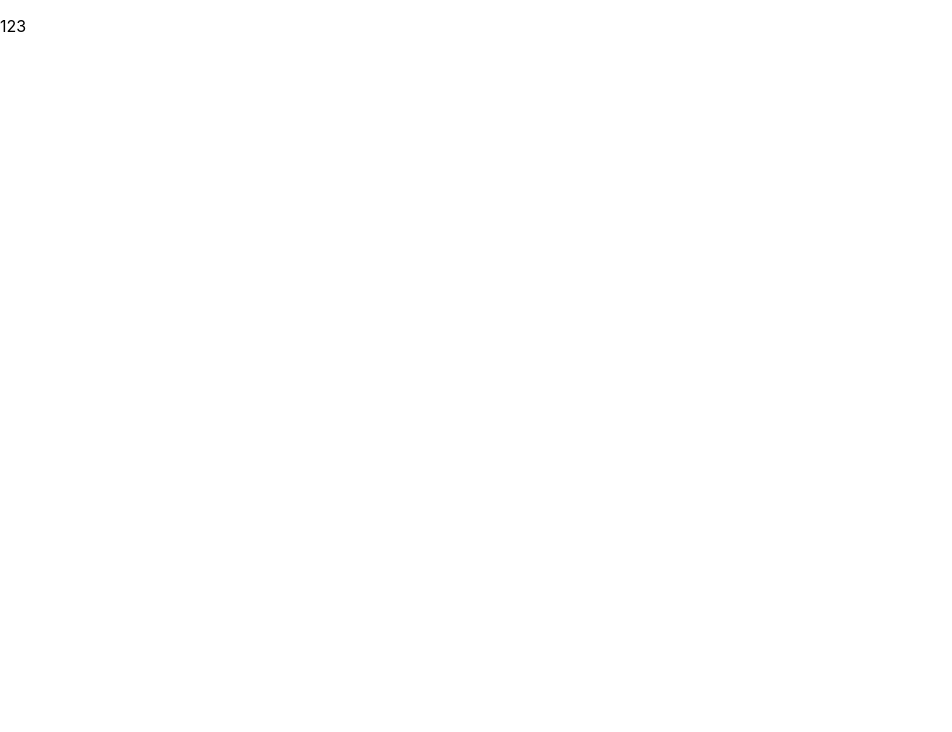
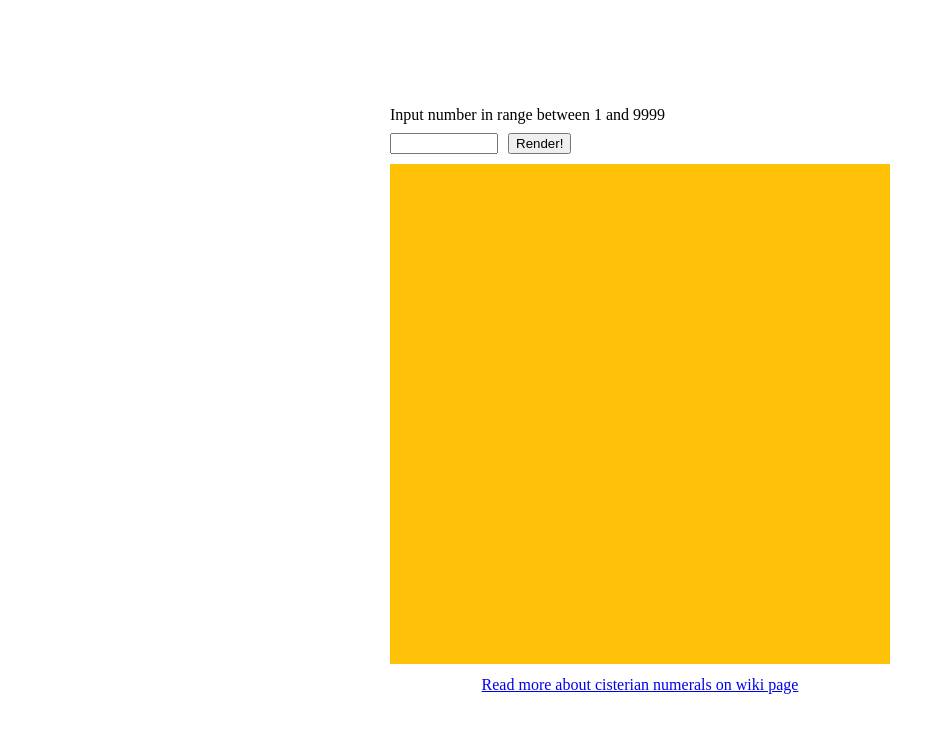
Before and after one commit to LukaszSamulnik/molecule-one, a React (Create React App) app: page / in a window 1280 px wide. Shown: the top 732 px of the page, without its empty margins (0-952 px from the left). Built offline with nearby package versions, Linux system fonts and the light colour scheme.

Commit message:
added initial app shell

```diff
--- /dev/null
+++ b/src/App.css
@@ -0,0 +1,33 @@
+.app-container {
+	min-height: 100vh;
+	display: flex;
+	flex-direction: column;
+	justify-content: center;
+	align-items: center;
+}
+
+.form {
+	display: flex;
+	flex-direction: column;
+}
+
+.input-wrapper {
+	display: flex;
+	align-items: center;
+}
+
+.input-number {
+	flex-basis: 100px;
+	margin-right: 10px;
+}
+
+.input-hint {
+	color: rgb(215, 100, 100);
+}
+
+.input-wrapper,
+.input-label,
+.input-hint,
+.canvas {
+	margin-bottom: 10px;
+}
--- a/src/App.js
+++ /dev/null
@@ -1,5 +0,0 @@
-function App() {
-	return <p>123</p>;
-}
-
-export default App;
--- /dev/null
+++ b/src/App.tsx
@@ -0,0 +1,106 @@
+import React, { useEffect, useRef, useState } from 'react';
+import './App.css';
+
+const App = (): JSX.Element => {
+	const [numberToRender, setNumberToRender] = useState<number>();
+	const [hint, setHint] = useState<string>('');
+
+	const canvasRef = useRef<HTMLCanvasElement>(null);
+
+	const MIN_IN_RANGE = 1;
+	const MAX_IN_RANGE = 9999;
+
+	const renderHint = (): JSX.Element | null =>
+		hint.length > 0 ? <p className='input-hint'>{hint}</p> : null;
+
+	const clearHint = (): void => setHint('');
+
+	useEffect(() => {
+		const canvas = canvasRef.current;
+
+		if (canvas) {
+			const context = canvas.getContext('2d');
+
+			if (context) {
+				context.fillStyle = '#ffc107';
+				context.fillRect(0, 0, context.canvas.width, context.canvas.height);
+
+				console.log({ canvas, context });
+			}
+		}
+	}, []);
+
+	const handleInputChange = (evt: React.ChangeEvent<HTMLInputElement>) => {
+		clearHint();
+
+		if (evt.currentTarget.value) {
+			setNumberToRender(evt.currentTarget.valueAsNumber);
+		}
+	};
+
+	const handleSubmitForm = (evt: React.FormEvent<HTMLFormElement>) => {
+		// bailout/validate early and advise
+		if (!numberToRender || numberToRender < MIN_IN_RANGE || numberToRender > MAX_IN_RANGE) {
+			setHint('Please input number in given range');
+		}
+
+		evt.preventDefault();
+	};
+
+	return (
+		<div className='app-container'>
+			<main>
+				<form
+					className='form'
+					onSubmit={handleSubmitForm}
+				>
+					<label
+						htmlFor='input-number'
+						className='input-label'
+					>
+						Input number in range between 1 and 9999
+					</label>
+					<div className='input-wrapper'>
+						<input
+							id='input-number'
+							className='input-number'
+							onChange={handleInputChange}
+							type='number'
+							min={MIN_IN_RANGE}
+							max={MAX_IN_RANGE}
+						/>
+
+						<button
+							className='input-render'
+							type='submit'
+						>
+							Render!
+						</button>
+					</div>
+					{renderHint()}
+				</form>
+
+				<canvas
+					className='canvas'
+					ref={canvasRef}
+					width='500'
+					height='500'
+				></canvas>
+			</main>
+
+			<footer>
+				<p>
+					<a
+						href='https://en.wikipedia.org/wiki/Cistercian_numerals'
+						target='_blank'
+						rel='noopener noreferrer'
+					>
+						Read more about cisterian numerals on wiki page
+					</a>
+				</p>
+			</footer>
+		</div>
+	);
+};
+
+export default App;
--- a/src/index.css
+++ b/src/index.css
@@ -1,11 +1,6 @@
 body {
-	margin: 0;
 	font-family: -apple-system, BlinkMacSystemFont, 'Segoe UI', 'Roboto', 'Oxygen', 'Ubuntu',
 		'Cantarell', 'Fira Sans', 'Droid Sans', 'Helvetica Neue', sans-serif;
 	-webkit-font-smoothing: antialiased;
 	-moz-osx-font-smoothing: grayscale;
 }
-
-code {
-	font-family: source-code-pro, Menlo, Monaco, Consolas, 'Courier New', monospace;
-}
--- a/src/index.js
+++ b/src/index.js
@@ -1,8 +1,9 @@
 import React from 'react';
 import ReactDOM from 'react-dom/client';
+import App from './App.tsx';
 import './index.css';
-import App from './App';
 import reportWebVitals from './reportWebVitals';
+import './reset.css';
 
 const root = ReactDOM.createRoot(document.getElementById('root'));
 root.render(
--- /dev/null
+++ b/src/reset.css
@@ -0,0 +1,129 @@
+/* http://meyerweb.com/eric/tools/css/reset/
+   v2.0 | 20110126
+   License: none (public domain)
+*/
+
+html,
+body,
+div,
+span,
+applet,
+object,
+iframe,
+h1,
+h2,
+h3,
+h4,
+h5,
+h6,
+p,
+blockquote,
+pre,
+a,
+abbr,
+acronym,
+address,
+big,
+cite,
+code,
+del,
+dfn,
+em,
+img,
+ins,
+kbd,
+q,
+s,
+samp,
+small,
+strike,
+strong,
+sub,
+sup,
+tt,
+var,
+b,
+u,
+i,
+center,
+dl,
+dt,
+dd,
+ol,
+ul,
+li,
+fieldset,
+form,
+label,
+legend,
+table,
+caption,
+tbody,
+tfoot,
+thead,
+tr,
+th,
+td,
+article,
+aside,
+canvas,
+details,
+embed,
+figure,
+figcaption,
+footer,
+header,
+hgroup,
+menu,
+nav,
+output,
+ruby,
+section,
+summary,
+time,
+mark,
+audio,
+video {
+	margin: 0;
+	padding: 0;
+	border: 0;
+	font-size: 100%;
+	font: inherit;
+	vertical-align: baseline;
+}
+/* HTML5 display-role reset for older browsers */
+article,
+aside,
+details,
+figcaption,
+figure,
+footer,
+header,
+hgroup,
+menu,
+nav,
+section {
+	display: block;
+}
+body {
+	line-height: 1;
+}
+ol,
+ul {
+	list-style: none;
+}
+blockquote,
+q {
+	quotes: none;
+}
+blockquote:before,
+blockquote:after,
+q:before,
+q:after {
+	content: '';
+	content: none;
+}
+table {
+	border-collapse: collapse;
+	border-spacing: 0;
+}
```
